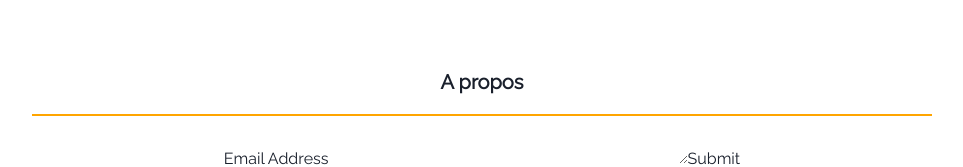
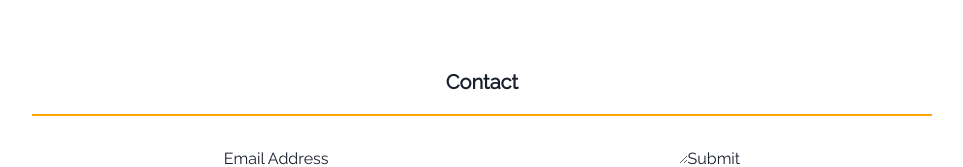
Before and after one commit to tristan-derez/portfoliov2, a React (Vite) app: page / in a window 1280 px wide. Shown: the part 2956-3123 px from the top of the page, without its empty margins (158-1121 px from the left). Built offline with nearby package versions, Linux system fonts and the light colour scheme.

Commit message:
import useToast

```diff
--- a/src/components/Contact.tsx
+++ b/src/components/Contact.tsx
@@ -1,23 +1,30 @@
-import { Box, Flex, Heading, Text, Button, Center, Link } from "@chakra-ui/react";
+//chakra
+import { Box, Flex, Heading, useToast } from "@chakra-ui/react";
+
+// components
 import { ContactForm } from "./ContactForm";
 
+//icons
+import { IoCheckmarkDoneCircleSharp } from "react-icons/io5";
+
 export const Contact = ({ ...props }) => {
+    const toast = useToast();
     return (
         <Flex
             alignItems="center"
             justifyContent="center"
             minH="100vh"
-            py="50px"
             {...props}
             fontFamily="Raleway"
             fontWeight="400"
-            id="about"
+            id="contact"
         >
             <Box pt={["20px", "20px", "20px", 0]} textAlign="center" w={["300px", "350px", "750px", "900px"]}>
-                <Heading as="h1" fontFamily="Raleway" fontSize="20px">
-                    A propos
+                <Heading as="h2" fontFamily="Raleway" fontSize="20px">
+                    Contact
                 </Heading>
                 <div className="separator"></div>
+
                 <ContactForm />
             </Box>
         </Flex>
```
